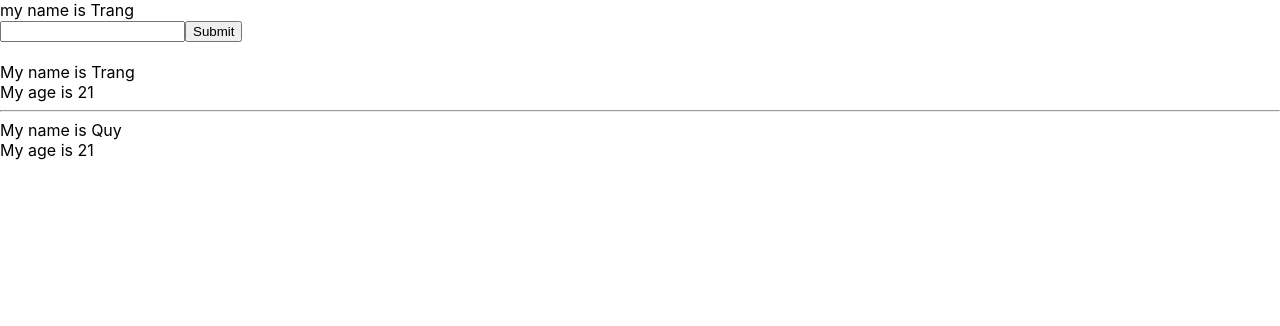
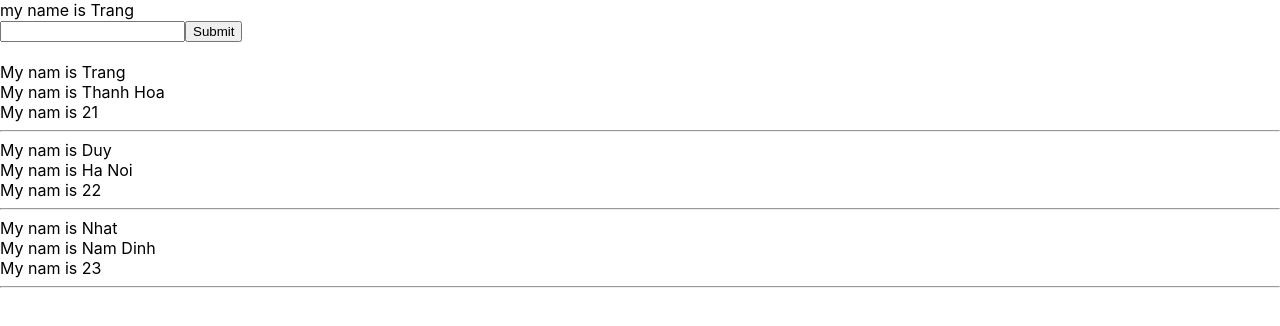
Before and after one commit to Trangdz/lap_trinh_web, a React (Create React App) app: page / in a window 1280 px wide. Shown: the top 326 px of the page. Built offline with nearby package versions, Linux system fonts and the light colour scheme.

Commit message:
create listUser and traverse elements

```diff
--- a/src/components/DisplayInfor.js
+++ b/src/components/DisplayInfor.js
@@ -2,11 +2,21 @@ import React from "react";
 
 class DisplayInfor extends React.Component {
     render() {
-        console.log(this.props)
+        const {listUser}=this.props;
         return (
             <div>
-                <div>My name is {this.props.name} </div>
-                <div>My age is {this.props.age} </div>
+                {listUser.map((user) => {
+                    return(
+                       <div key={user.id}>
+
+                                <div>My nam is {user.name}</div>
+                                <div>My nam is {user.Address}</div>
+                                <div>My nam is {user.age}</div>
+                                <hr/>
+
+                       </div>
+                    );
+                })}
             </div>
 
         );
--- a/src/components/MyComponents.js
+++ b/src/components/MyComponents.js
@@ -3,15 +3,22 @@ import UserInfor from "./Userinfor";
 import DisplayInfor from "./DisplayInfor";
 class MyComponents extends React.Component{
     //JSX
+
+        listUser=[
+            {id:1,name:"Trang" ,Address:"Thanh Hoa", age:21},
+            {id:2,name:"Duy" ,Address:"Ha Noi", age:22},
+            {id:3,name:"Nhat" ,Address:"Nam Dinh", age:23}
+        ]
+
     render(){
         //props => viết tắt properties
+
+
         return(
             <div>
                 <UserInfor ></UserInfor>
                 <br></br>
-                <DisplayInfor name="Trang" age="21"></DisplayInfor>
-                <hr/>
-                <DisplayInfor name="Quy" age="21"></DisplayInfor>
+                <DisplayInfor listUser={this.listUser}></DisplayInfor>
             </div>
         );
     }
```
